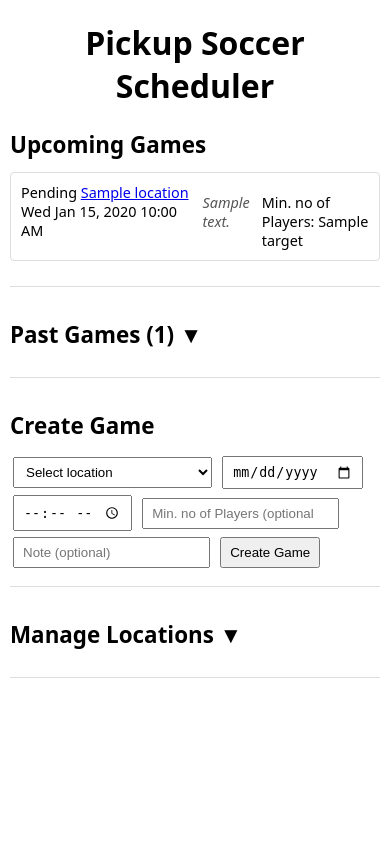
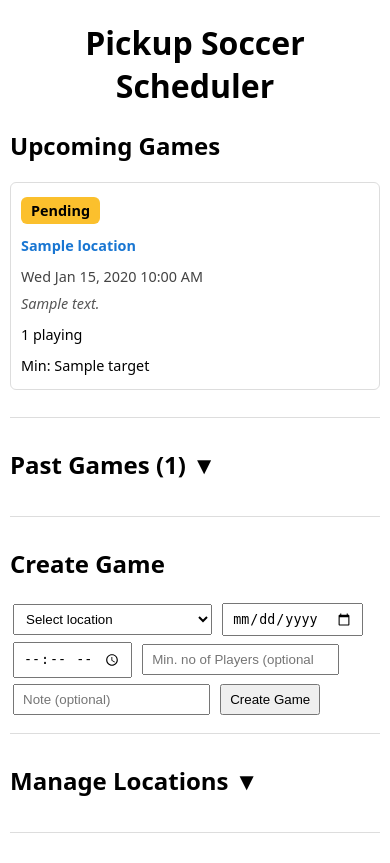
Before and after one commit to tozarslan-arch/pickup-soccer, a Flask app: template templates/index.html in a window 390 px wide. Before the commit the page ends 678 px from the top, so only its background shows below. Run offline with Flask 3, Linux system fonts and the light colour scheme; data comes from the database, SQL or seed files in the repository; tables that the repository leaves empty hold one stand-in row (values such as "Sample post"); the template is opened without the code that fills it: values that come from a table or form of the project are taken from there, most other values are stand-ins (such as "Sample title", 1, 10 or a date in 2020).

Commit message:
cleaning up

```diff
--- a/app.py
+++ b/app.py
@@ -11,7 +11,6 @@ db.init_app(app)
 with app.app_context():
     db.create_all()
 
-# Allow iframe embedding (your existing header override)
 @app.after_request
 def add_header(response):
     response.headers['X-Frame-Options'] = 'ALLOWALL'
@@ -23,7 +22,6 @@ def index():
     locations = Location.query.order_by(Location.name).all()
     now = datetime.now()
 
-    # UPCOMING GAMES
     upcoming = (
         Event.query
         .filter(Event.date_time >= now)
@@ -31,16 +29,13 @@ def index():
         .all()
     )
 
-    # PAST GAMES — last 60 days only
     cutoff = now - timedelta(days=60)
 
-    # AUTO-DELETE games older than 60 days
     old_games = Event.query.filter(Event.date_time < cutoff).all()
     for g in old_games:
         db.session.delete(g)
     db.session.commit()
 
-    # Load only the last 60 days
     past = (
         Event.query
         .filter(Event.date_time < now)
@@ -99,15 +94,16 @@ def delete_location(location_id):
 def add_event():
     location_id = request.form.get("location_id")
     date_str = request.form.get("date")
-    time_str = request.form.get("time")
+    time_str = request.form.get("time") or "10:00"  # DEFAULT TIME
     target_str = request.form.get("target")
     note = request.form.get("note", "").strip() or None
 
-    if not (location_id and date_str and time_str):
+    if not (location_id and date_str):
         return redirect(url_for("index"))
 
     dt = datetime.fromisoformat(f"{date_str}T{time_str}")
-    target = int(target_str) if target_str else None
+
+    target = int(target_str) if target_str else 8  # DEFAULT MIN PLAYERS
 
     event = Event(
         location_id=int(location_id),
--- a/static/style.css
+++ b/static/style.css
@@ -12,22 +12,6 @@ body {
 h1 {
   text-align: center;
 }
-/* Add spacing above share icons */
-.share-row {
-  margin-top: 16px;
-  padding-top: 8px;
-  border-top: 1px solid #eee;
-}
-
-/* Ensure icons stay aligned and never collapse */
-.share-row .icon-btn {
-  flex-shrink: 0;
-}
-
-/* Fix event card vertical rhythm after adding map preview */
-.event-card > *:not(:first-child) {
-  margin-top: 10px;
-}
 
 section {
   margin-bottom: 30px;
@@ -38,27 +22,6 @@ section {
 form {
   margin-top: 10px;
 }
-.map-thumb {
-  width: 120px;
-  height: 120px;
-  flex-shrink: 0;
-  border-radius: 6px;
-  overflow: hidden;
-  margin-right: 12px;
-}
-
-.map-thumb img {
-  width: 100%;
-  height: 100%;
-  object-fit: cover;
-}
-
-.event-card,
-.location-row {
-  display: flex;
-  align-items: flex-start;
-  gap: 12px;
-}
 
 input,
 select,
@@ -67,60 +30,79 @@ button {
   padding: 6px 8px;
 }
 
-
 /* --------------------------------------------------
    EVENT CARD
 -------------------------------------------------- */
 
 .event-card {
   border: 1px solid #ddd;
-  padding: 10px;
-  margin-bottom: 10px;
-  border-radius: 4px;
+  padding: 12px;
+  margin-bottom: 12px;
+  border-radius: 6px;
+  display: block;
 }
 
-.event-header {
+/* LINE 1 + LINE 2 */
+.event-line,
+.event-line-2 {
   display: flex;
+  align-items: center;
   justify-content: space-between;
-  align-items: center;
+  gap: 12px;
+  flex-wrap: wrap;
+  padding: 4px 0;
 }
 
-.event-top-row {
-  display: flex;
-  justify-content: space-between;
-  align-items: center;
-  margin-top: 4px;
-}
-
-
-/* --------------------------------------------------
-   STATUS ROW
--------------------------------------------------- */
-
-.status-row {
-  display: flex;
-  align-items: center;
-  gap: 10px;
-  flex-wrap: wrap;
-  margin-top: 6px;
-}
-
-.status-badge {
+/* STATUS BADGE INLINE */
+.status-badge-inline {
   padding: 4px 10px;
   border-radius: 6px;
   font-weight: bold;
   color: white;
+  flex-shrink: 0;
 }
 
-.status-badge.pending {
+.status-badge-inline.pending {
   background: #fbc02d;
   color: #000;
 }
 
-.status-badge.on {
+.status-badge-inline.on {
   background: #2e7d32;
 }
 
+/* LOCATION LINK */
+.event-location-link {
+  font-weight: 600;
+  color: #1976d2;
+  text-decoration: none;
+  flex-grow: 1;
+}
+
+.event-location-link:hover {
+  text-decoration: underline;
+}
+
+/* DATE/TIME */
+.event-datetime {
+  color: #444;
+  font-size: 0.9rem;
+  white-space: nowrap;
+  flex-shrink: 0;
+}
+
+/* LINE 2 ELEMENTS */
+.event-note {
+  font-style: italic;
+  color: #555;
+  flex-grow: 1;
+}
+
+.event-players,
+.event-min {
+  white-space: nowrap;
+  font-size: 0.9rem;
+}
 
 /* --------------------------------------------------
    BUTTONS
@@ -158,7 +140,6 @@ button {
   margin: 0;
 }
 
-
 /* --------------------------------------------------
    NOTES
 -------------------------------------------------- */
@@ -167,7 +148,6 @@ button {
   font-style: italic;
   color: #555;
 }
-
 
 /* --------------------------------------------------
    MANAGE LOCATIONS
@@ -179,7 +159,6 @@ button {
   gap: 6px;
   align-items: center;
 }
-
 
 /* --------------------------------------------------
    COLLAPSIBLE PAST GAMES
@@ -195,7 +174,6 @@ button {
   margin-top: 10px;
 }
 
-
 /* --------------------------------------------------
    MOBILE OPTIMIZATION
 -------------------------------------------------- */
@@ -205,37 +183,11 @@ button {
     padding: 10px;
     font-size: 0.9rem;
   }
-section {
-  margin-bottom: 32px;
-}
 
-h2 {
-  font-size: 1.4rem;
-  margin-bottom: 12px;
-  font-weight: 600;
-}
-
-h3 {
-  font-size: 1.1rem;
-  margin-top: 20px;
-  font-weight: 500;
-}
-
-/* Collapsible Past Games */
-.collapsible {
-  cursor: pointer;
-  user-select: none;
-}
-
-.content {
-  display: none;
-  margin-top: 10px;
-}
-
-  .status-row {
+  .event-line,
+  .event-line-2 {
     flex-direction: column;
     align-items: flex-start;
-    gap: 6px;
   }
 
   .vote-button {
@@ -243,14 +195,7 @@ h3 {
     text-align: center;
   }
 
-  .event-header {
-    flex-direction: column;
-    align-items: flex-start;
-    gap: 4px;
-  }
-
-  .location-row input,
-  .location-row button {
+  .event-location-link {
     width: 100%;
   }
 }
--- a/templates/event_card.html
+++ b/templates/event_card.html
@@ -1,14 +1,14 @@
 <div class="event-card">
 
-  <!-- ONE-LINE HEADER -->
+  <!-- LINE 1 -->
   <div class="event-line">
 
-    <!-- STATUS FIRST -->
+    <!-- STATUS -->
     <span class="status-badge-inline {% if e.is_on %}on{% else %}pending{% endif %}">
       {% if e.is_on %}Game On!{% else %}Pending{% endif %}
     </span>
 
-    <!-- LOCATION NAME (CLICKABLE) -->
+    <!-- LOCATION (CLICKABLE) -->
     <a class="event-location-link"
        href="{{ e.location.address }}"
        target="_blank"
@@ -16,34 +16,34 @@
       {{ e.location.name }}
     </a>
 
-    <!-- DATE/TIME ON THE RIGHT -->
+    <!-- DATE/TIME -->
     <span class="event-datetime">
       {{ e.date_time.strftime("%a %b %d, %Y %I:%M %p") }}
     </span>
 
-  </div>
-
-  <!-- NOTE -->
-  {% if e.note %}
-    <div class="note">{{ e.note }}</div>
-  {% endif %}
-
-  <!-- STATUS ROW (VOTES, TARGET, I'M IN) -->
-  <div class="status-row">
-
-    {% if e.date_time >= now %}
-      <span>{{ e.vote_count }} playing</span>
-    {% endif %}
-
-    {% if e.target %}
-      <span>Min. no of Players: {{ e.target }}</span>
-    {% endif %}
-
+    <!-- I'M IN BUTTON (UPCOMING ONLY) -->
     {% if e.date_time >= now %}
       <form method="post" action="{{ url_for('vote_event', event_id=e.id) }}" class="inline-vote">
         <button type="submit" class="vote-button">I'm in</button>
       </form>
     {% endif %}
+
+  </div>
+
+  <!-- LINE 2 -->
+  <div class="event-line-2">
+
+    {% if e.note %}
+      <span class="event-note">{{ e.note }}</span>
+    {% endif %}
+
+    <span class="event-players">
+      {{ e.vote_count }} playing
+    </span>
+
+    <span class="event-min">
+      Min: {{ e.target }}
+    </span>
 
     {% if e.date_time < now %}
       <form method="post" action="{{ url_for('delete_event', event_id=e.id) }}" class="delete-inline">
```
Also changed, not shown: templates/event_card_demo.html (+26 -0 lines).
